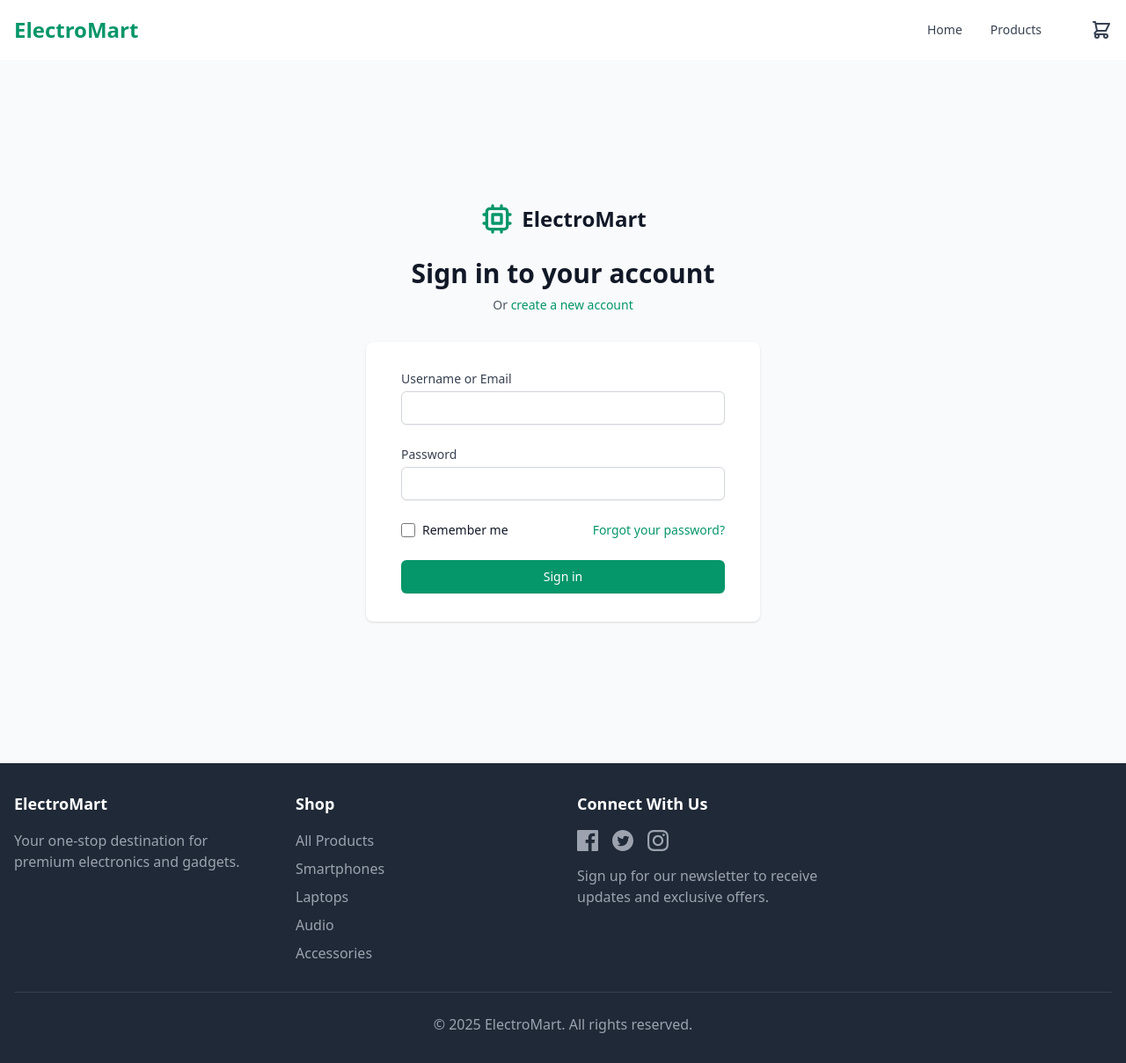
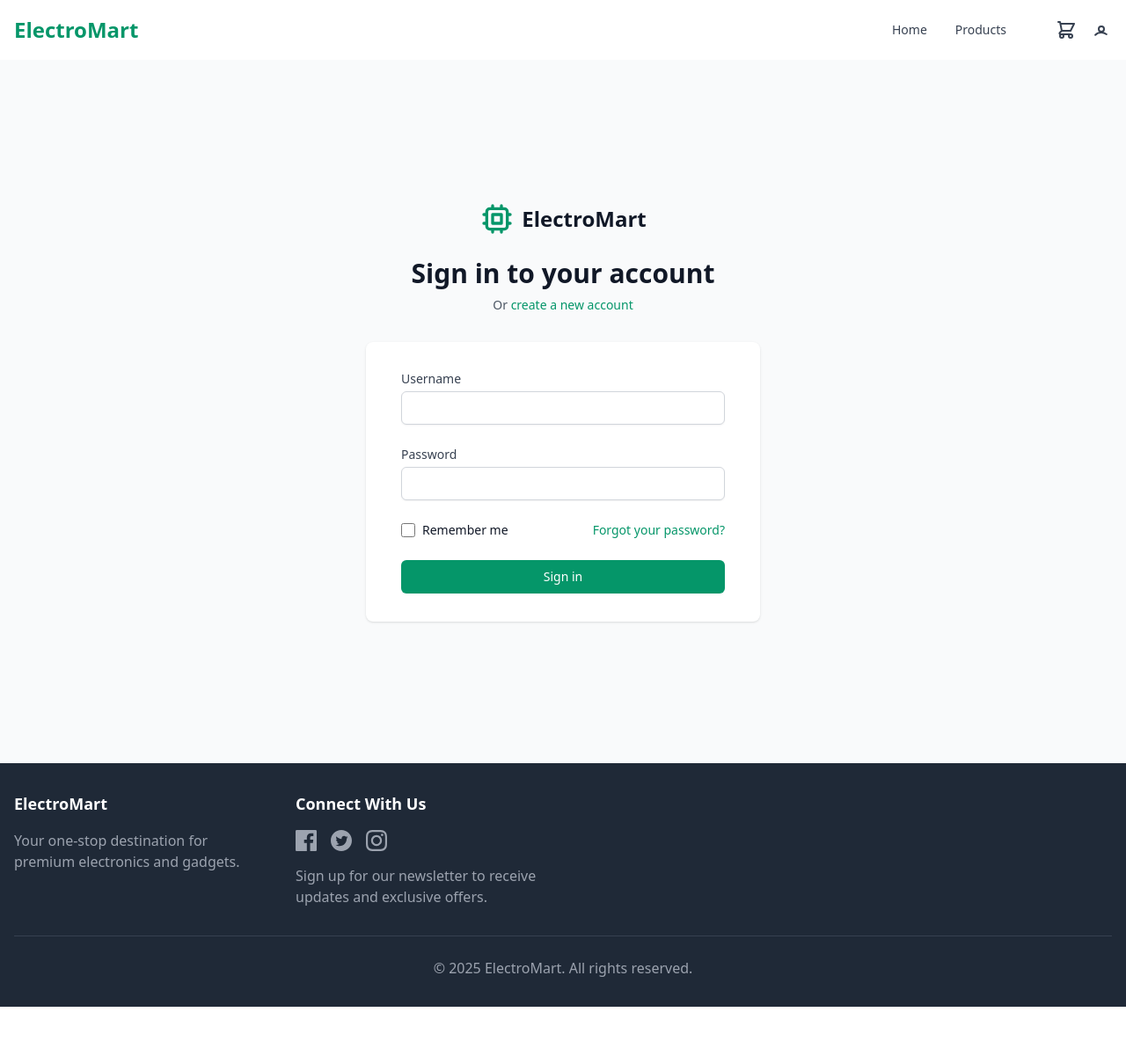
Before and after one commit to Gabrielzouad/electromart-vue, a Vue app: page /login in a window 1280 px wide. Shown: the whole page at 88% size. After the commit the page ends 1145 px from the top, so only its background shows below. Built offline with nearby package versions, Linux system fonts and the light colour scheme.

Commit message:
final edits, i am so happy

```diff
--- a/src/components/Footer.vue
+++ b/src/components/Footer.vue
@@ -9,40 +9,11 @@
           </p>
         </div>
 
-        <div>
-          <h3 class="text-lg font-semibold mb-4">Shop</h3>
-          <ul class="space-y-2">
-            <li>
-              <router-link to="/products" class="text-gray-400 hover:text-white">
-                All Products
-              </router-link>
-            </li>
-            <li>
-              <router-link to="/category/1" class="text-gray-400 hover:text-white">
-                Smartphones
-              </router-link>
-            </li>
-            <li>
-              <router-link to="/category/2" class="text-gray-400 hover:text-white">
-                Laptops
-              </router-link>
-            </li>
-            <li>
-              <router-link to="/category/3" class="text-gray-400 hover:text-white">
-                Audio
-              </router-link>
-            </li>
-            <li>
-              <router-link to="/category/4" class="text-gray-400 hover:text-white">
-                Accessories
-              </router-link>
-            </li>
-          </ul>
-        </div>
+
         <div>
           <h3 class="text-lg font-semibold mb-4">Connect With Us</h3>
           <div class="flex space-x-4 mb-4">
-            <a href="#" class="text-gray-400 hover:text-white">
+            <a href="https://www.facebook.com/" class="text-gray-400 hover:text-white">
               <svg
                 xmlns="http://www.w3.org/2000/svg"
                 class="h-6 w-6"
@@ -54,7 +25,7 @@
                 />
               </svg>
             </a>
-            <a href="#" class="text-gray-400 hover:text-white">
+            <a href="https://x.com/" class="text-gray-400 hover:text-white">
               <svg
                 xmlns="http://www.w3.org/2000/svg"
                 class="h-6 w-6"
@@ -66,7 +37,7 @@
                 />
               </svg>
             </a>
-            <a href="#" class="text-gray-400 hover:text-white">
+            <a href="https://www.instagram.com/" class="text-gray-400 hover:text-white">
               <svg
                 xmlns="http://www.w3.org/2000/svg"
                 class="h-6 w-6"
--- a/src/components/Header.vue
+++ b/src/components/Header.vue
@@ -71,6 +71,22 @@
                 {{ cartItemCount }}
               </span>
             </router-link>
+              <router-link to="/user" class="ml-4">
+                <svg
+                  xmlns="http://www.w3.org/2000/svg"
+                  class="h-6 w-6 text-gray-700 hover:text-emerald-600"
+                  fill="none"
+                  viewBox="0 0 24 24"
+                  stroke="currentColor"
+                >
+                  <path
+                    stroke-linecap="round"
+                    stroke-linejoin="round"
+                    stroke-width="2"
+                    d="M5.121 17.804A9 9 0 0112 15c2.133 0 4.098.747 5.879 1.996M15 11a3 3 0 11-6 0 3 3 0 016 0z"
+                  />
+                </svg>
+              </router-link>
           </div>
         </div>
       </div>
--- a/src/lib/api.js
+++ b/src/lib/api.js
@@ -23,27 +23,23 @@ async function fetchFromAPI(endpoint, options = {}) {
   }
 }
 
-// Products API
 export async function getProducts(params = {}) {
   let queryString = '';
 
   if (Object.keys(params).length > 0) {
     const queryParams = new URLSearchParams();
 
-    if (params.categoryId) queryParams.append('category_id', params.categoryId);
-    if (params.brandId) queryParams.append('brand_id', params.brandId);
-    if (params.search) queryParams.append('search', params.search);
-    if (params.minPrice) queryParams.append('min_price', params.minPrice);
-    if (params.maxPrice) queryParams.append('max_price', params.maxPrice);
+    // Use the names expected by the backend
+    if (params.categoryId) queryParams.append('category', params.categoryId);
+    if (params.brandId) queryParams.append('brand', params.brandId);
     if (params.sort) queryParams.append('sort', params.sort);
-    if (params.page) queryParams.append('page', params.page);
-    if (params.limit) queryParams.append('limit', params.limit);
 
     queryString = `?${queryParams.toString()}`;
   }
 
   return fetchFromAPI(`/products${queryString}`);
 }
+
 
 export async function getProductById(id) {
   return fetchFromAPI(`/products/${id}`);
@@ -112,3 +108,8 @@ export async function saveNewAddress(userId, street, postCode) {
     body: JSON.stringify({ userId, street, postCode }),
   });
 }
+
+// User orders API
+export async function getOrders(userId) {
+  return fetchFromAPI(`/orders/${userId}`);
+}
--- a/src/main.js
+++ b/src/main.js
@@ -13,6 +13,7 @@ import OrderConfirmationPage from './pages/OrderConfirmationPage.vue';
 import ProductPage from './pages/ProductPage.vue';
 import LoginPage from './pages/LoginPage.vue';
 import SignupPage from './pages/SignUpPage.vue';
+import UserPage from './pages/UserPage.vue';
 
 // Create router
 const router = createRouter({
@@ -27,11 +28,22 @@ const router = createRouter({
     { path: '/order-confirmation', component: OrderConfirmationPage },
     { path: '/login', component: LoginPage },
     { path: '/signup', component: SignupPage },
+    { path: '/user', component: UserPage, meta: { requiresAuth: true } },
   ],
   scrollBehavior() {
     // Always scroll to top
     return { top: 0 };
   },
+});
+
+// Navigation guard
+router.beforeEach((to, from, next) => {
+  const user = JSON.parse(sessionStorage.getItem('electromart-user'));
+  if (to.meta.requiresAuth && !user) {
+    next('/login');
+  } else {
+    next();
+  }
 });
 
 // Create app
--- a/src/pages/HomePage.vue
+++ b/src/pages/HomePage.vue
@@ -90,27 +90,6 @@
       </div>
     </section>
 
-    <!-- Deals Section -->
-    <section class="py-12">
-      <div class="container mx-auto px-4">
-        <div class="bg-gray-800 rounded-xl overflow-hidden">
-          <div class="flex flex-col md:flex-row">
-            <div class="md:w-1/2 p-8 md:p-12 flex flex-col justify-center">
-              <h2 class="text-3xl md:text-4xl font-bold text-white mb-4">Special Deals</h2>
-              <p class="text-gray-300 mb-6">
-                Get up to 40% off on selected smartphones and accessories. Limited time offer!
-              </p>
-              <router-link
-                to="/products"
-                class="bg-emerald-500 hover:bg-emerald-600 text-white px-6 py-3 rounded-md font-medium transition-colors self-start"
-              >
-                Shop Deals
-              </router-link>
-            </div>
-          </div>
-        </div>
-      </div>
-    </section>
   </div>
 </template>
 
--- a/src/pages/LoginPage.vue
+++ b/src/pages/LoginPage.vue
@@ -90,7 +90,7 @@
               for="username"
               class="block text-sm font-medium text-gray-700"
             >
-              Username or Email
+              Username
             </label>
             <div class="mt-1">
               <input
--- a/src/pages/ProductListPage.vue
+++ b/src/pages/ProductListPage.vue
@@ -35,8 +35,8 @@
             <li v-for="brand in brands" :key="brand.BrandID">
               <button
                 class="text-left w-full"
-                :class="{ 'text-emerald-600 font-semibold': selectedBrands.includes(brand.BrandID) }"
-                @click="toggleBrand(brand.BrandID)"
+                :class="{ 'text-emerald-600 font-semibold': selectedBrands.includes(String(brand.BrandID)) }"
+                @click="toggleBrand(String(brand.BrandID))"
               >
                 {{ brand.Name }}
               </button>
@@ -47,7 +47,6 @@
 
       <!-- Main Products Section -->
       <section class="lg:col-span-4">
-        <!-- Header with Sort -->
         <div class="flex justify-between items-center mb-6">
           <h1 class="text-2xl font-bold">Products</h1>
           <select v-model="selectedSort" @change="fetchProducts" class="border px-3 py-2 rounded-md">
@@ -59,7 +58,7 @@
           </select>
         </div>
 
-        <!-- Products Grid -->
+        <!-- Product Grid -->
         <div class="grid grid-cols-1 sm:grid-cols-2 lg:grid-cols-3 gap-6">
           <router-link
             v-for="product in products"
@@ -88,7 +87,7 @@
 </template>
 
 <script setup>
-import { ref, onMounted, computed } from 'vue';
+import { ref, onMounted } from 'vue';
 import { useRoute } from 'vue-router';
 import { getProducts, getBrands, getCategories } from '@/lib/api';
 
@@ -120,9 +119,9 @@ const toggleBrand = (brandId) => {
 const fetchProducts = async () => {
   try {
     const params = {
-      categoryId: selectedCategory.value,
-      brandId: selectedBrands.value.join(','),
-      sort: selectedSort.value,
+      ...(selectedCategory.value && { categoryId: selectedCategory.value }),
+      ...(selectedBrands.value.length && { brandId: selectedBrands.value.join(',') }),
+      ...(selectedSort.value && { sort: selectedSort.value }),
     };
     products.value = await getProducts(params);
   } catch (err) {
--- /dev/null
+++ b/src/pages/UserPage.vue
@@ -0,0 +1,93 @@
+<template>
+  <div class="container mx-auto px-4 py-10">
+    <div class="bg-white shadow-md rounded-lg p-6 max-w-5xl mx-auto">
+      <h1 class="text-2xl font-bold mb-4">Your Profile</h1>
+
+      <div class="mb-6 space-y-1">
+        <p><strong>Name:</strong> {{ user.firstName }} {{ user.lastName }}</p>
+        <p><strong>Email:</strong> {{ user.email }}</p>
+        <p><strong>Username:</strong> {{ user.username }}</p>
+      </div>
+
+      <button
+        @click="logout"
+        class="bg-red-500 hover:bg-red-600 text-white px-4 py-2 rounded-md font-medium"
+      >
+        Logout
+      </button>
+
+        <div v-if="orders.length" class="mt-10">
+        <h2 class="text-xl font-semibold mb-4">Your Orders</h2>
+        <div class="grid grid-cols-1 sm:grid-cols-2 lg:grid-cols-3 gap-4">
+            <div
+            v-for="order in orders"
+            :key="order.OrderID"
+            class="border rounded-md p-4 bg-gray-50"
+            >
+            <div class="flex justify-between">
+                <div>
+                <p><strong>Date:</strong> {{ formatDate(order.OrderDate) }}</p>
+                <p><strong>Status:</strong> {{ order.Status }}</p>
+                </div>
+                <div class="text-right">
+                <p class="font-bold text-emerald-600">
+                    ${{ parseFloat(order.Amount).toFixed(2) }}
+                </p>
+                <router-link
+                    :to="`/order-confirmation?orderId=${order.OrderID}`"
+                    class="text-sm text-blue-500 hover:underline"
+                >
+                    View Details
+                </router-link>
+                </div>
+            </div>
+            </div>
+        </div>
+        </div>
+
+
+
+      <div v-else class="mt-6 text-gray-500 text-center">
+        No orders found.
+      </div>
+    </div>
+  </div>
+</template>
+
+<script setup>
+import { ref, onMounted } from 'vue';
+import { useRouter } from 'vue-router';
+import { getOrders } from '@/lib/api';
+
+const router = useRouter();
+const user = ref({});
+const orders = ref([]);
+
+const logout = () => {
+  sessionStorage.removeItem('electromart-user');
+  router.push('/login');
+};
+
+const formatDate = (date) => {
+  return new Date(date).toLocaleDateString();
+};
+
+const fetchOrders = async () => {
+  try {
+    orders.value = await getOrders(user.value.id); // use the correct field
+  } catch (err) {
+    console.error('Failed to fetch orders:', err);
+    orders.value = [];
+  }
+};
+
+onMounted(() => {
+  const stored = sessionStorage.getItem('electromart-user');
+  if (stored) {
+    user.value = JSON.parse(stored);
+    fetchOrders();
+  } else {
+    router.push('/login');
+  }
+});
+</script>
```
